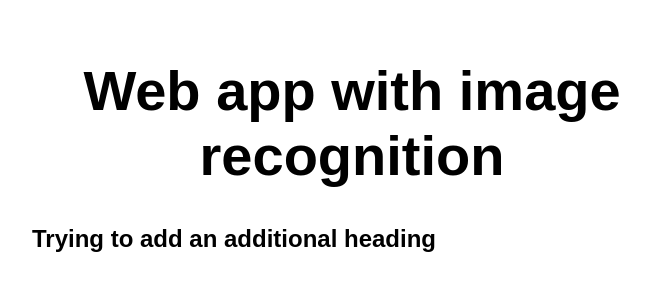
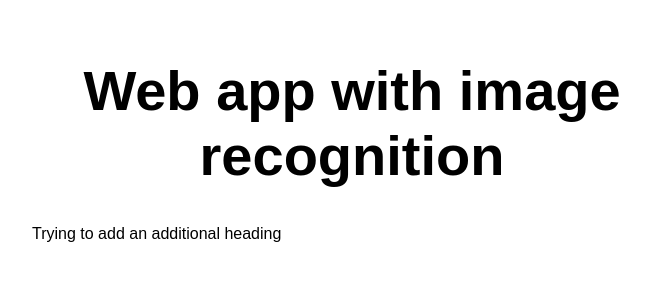
Before and after one commit to Henrikblarsen/web-app-with-image-recognition, a plain HTML site: page src/index.html in a window 1280 px wide. Shown: the whole page, without its empty margins (288-938 px from the left). Drawn offline with Linux system fonts and the light colour scheme.

Commit message:
Prøver lige igen

```diff
--- a/src/index.html
+++ b/src/index.html
@@ -11,7 +11,7 @@
 <body>
   <main>
     <h1>Web app with image recognition</h1>
-  <h2>Trying to add an additional heading</h2>
+  <p>Trying to add an additional heading</p>
   </main>
 </body>
 
```
